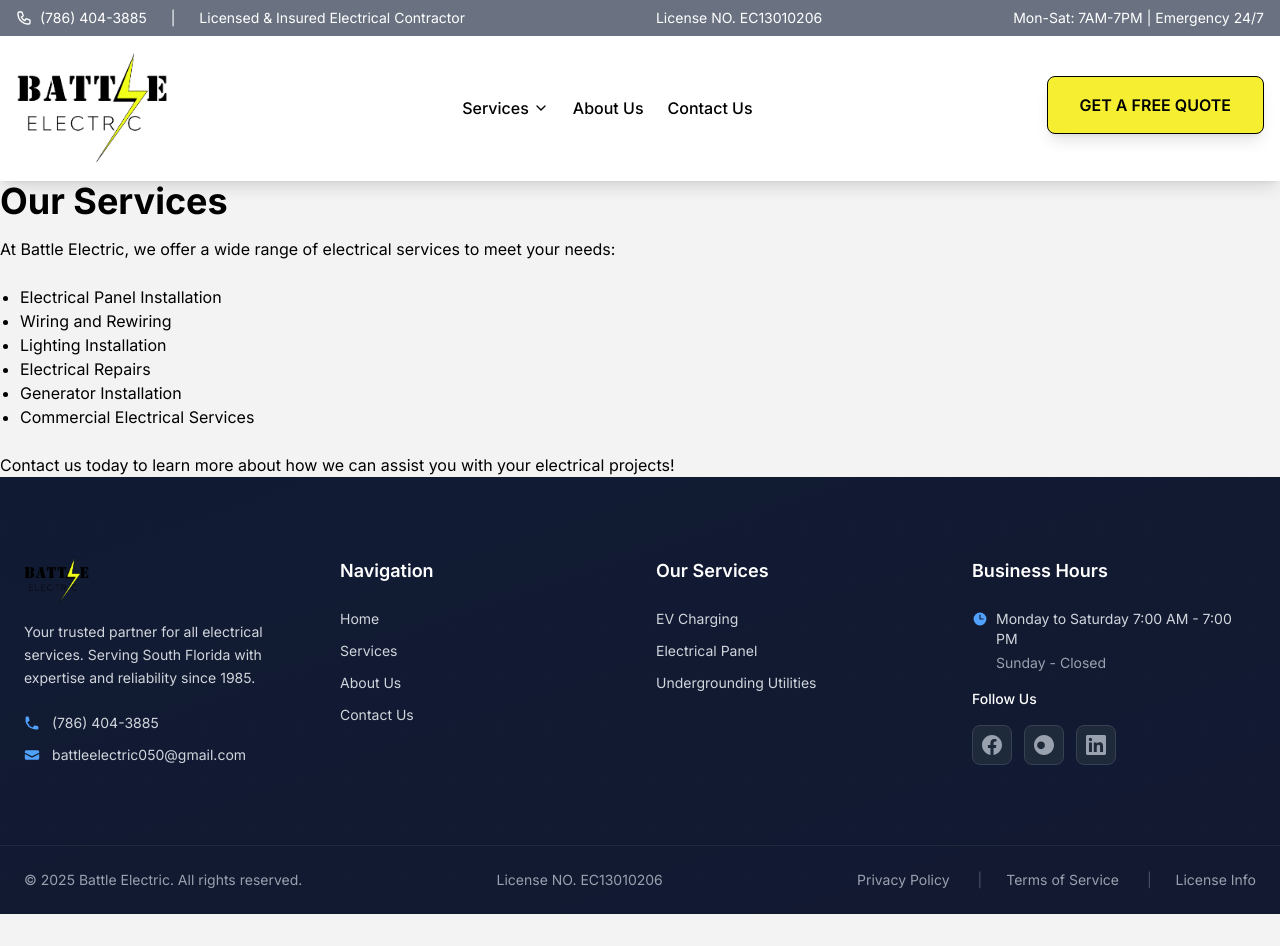
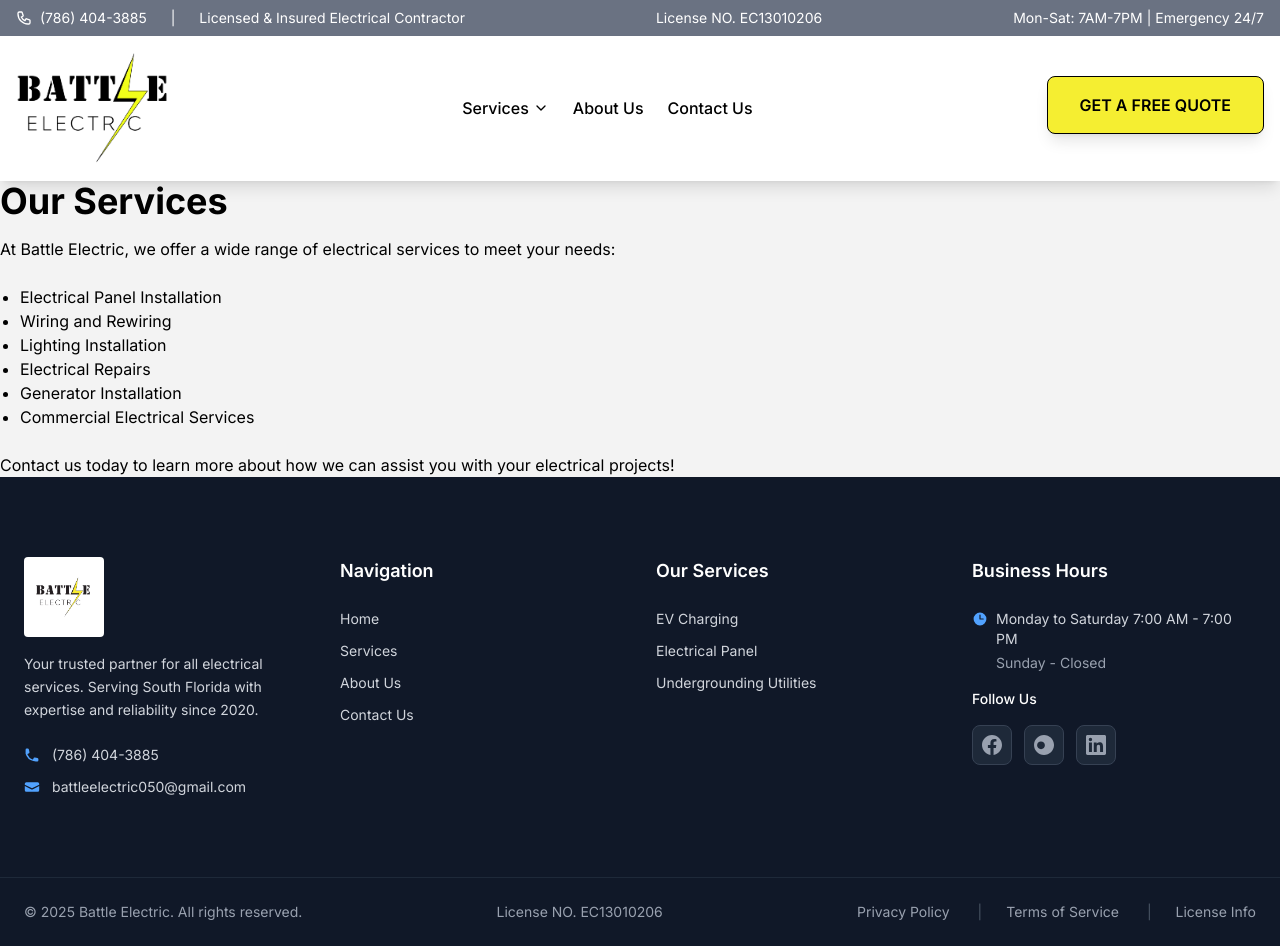
Before and after one commit to ItzRoBeerT/battle-electric, an Astro site: page /services in a window 1280 px wide. Before the commit the page ends 914 px from the top, so only its background shows below. Built offline with nearby package versions, Linux system fonts and the light colour scheme; Astro itself is replaced by a stand-in of ours.

Commit message:
Footer updated

```diff
--- a/src/components/Footer.astro
+++ b/src/components/Footer.astro
@@ -1,12 +1,13 @@
 ---
-// src/components/sections/Footer.astro
+import { Image } from 'astro:assets';
+import battleLogo from '../../public/battle-bg.webp';
+
 export interface Props {
 	class?: string;
 }
 
 const { class: className = '' } = Astro.props;
 
-// Datos estructurados del footer
 const contactInfo = {
 	phone: '(786) 404-3885',
 	email: 'battleelectric050@gmail.com',
@@ -39,7 +40,7 @@
 const socialMedia = [
 	{
 		name: 'Facebook',
-		href: 'https://facebook.com/battleelectric',
+		href: 'https://www.facebook.com/people/Battle-Electric-LLC/100076241703095/?_rdr',
 		icon: 'facebook',
 	},
 	{
@@ -49,7 +50,7 @@
 	},
 	{
 		name: 'LinkedIn',
-		href: 'https://linkedin.com/company/battle-electric',
+		href: 'https://www.linkedin.com/in/battle-electric-llc-undefined-53a081243/',
 		icon: 'linkedin',
 	},
 ];
@@ -62,36 +63,23 @@
 	role="contentinfo"
 	aria-label="Site footer"
 >
-	<!-- Background Pattern -->
-	<div class="absolute inset-0 opacity-5">
-		<div class="absolute inset-0 bg-gradient-to-br from-blue-600 to-indigo-700"></div>
-		<div
-			class="absolute inset-0"
-			style="background-image: radial-gradient(circle at 1px 1px, rgba(255,255,255,0.15) 1px, transparent 0); background-size: 50px 50px;"
-		>
-		</div>
-	</div>
-
 	<div class="relative z-10">
-		<!-- Main Footer Content -->
 		<div class="container mx-auto px-6 py-16 lg:py-20">
 			<div class="grid grid-cols-1 md:grid-cols-2 lg:grid-cols-4 gap-12 lg:gap-8">
-				<!-- Company Info Section -->
 				<div class="company-info lg:col-span-1 space-y-6">
 					<div class="brand-section">
-						<img
-							src="/logo_final.png"
+						<Image
+							src={battleLogo}
 							alt="Battle Electric logo"
-							class="h-12 w-auto mb-4 transition-transform duration-300 hover:scale-105"
+							class="h-20 w-auto mb-4 rounded"
 							loading="lazy"
 						/>
 						<p class="text-gray-300 text-sm leading-relaxed max-w-xs">
 							Your trusted partner for all electrical services. Serving South Florida with expertise and
-							reliability since 1985.
+							reliability since 2020.
 						</p>
 					</div>
 
-					<!-- Contact Quick Info -->
 					<div class="contact-quick space-y-3">
 						<div class="flex items-center gap-3 text-sm">
 							<svg
@@ -139,7 +127,6 @@
 					</div>
 				</div>
 
-				<!-- Navigation Section -->
 				<div class="navigation-section">
 					<h3 class="text-lg font-semibold mb-6 text-white">Navigation</h3>
 					<nav aria-label="Footer navigation">
@@ -160,7 +147,6 @@
 					</nav>
 				</div>
 
-				<!-- Services Section -->
 				<div class="services-section">
 					<h3 class="text-lg font-semibold mb-6 text-white">Our Services</h3>
 					<nav aria-label="Services navigation">
@@ -181,7 +167,6 @@
 					</nav>
 				</div>
 
-				<!-- Contact & Hours Section -->
 				<div class="contact-section">
 					<h3 class="text-lg font-semibold mb-6 text-white">Business Hours</h3>
 					<div class="space-y-4">
@@ -205,7 +190,6 @@
 							</div>
 						</div>
 
-						<!-- Social Media -->
 						<div class="social-section">
 							<h4 class="text-sm font-medium mb-4 text-white">Follow Us</h4>
 							<div class="flex gap-3">
@@ -258,7 +242,6 @@
 			</div>
 		</div>
 
-		<!-- Bottom Bar -->
 		<div class="border-t border-gray-800">
 			<div class="container mx-auto px-6 py-6">
 				<div class="flex flex-col md:flex-row justify-between items-center gap-4">
@@ -269,7 +252,6 @@
 						{contactInfo.license}
 					</span>
 
-					<!-- Legal Links -->
 					<nav aria-label="Legal information">
 						<ul class="flex flex-wrap gap-6 text-sm">
 							{
@@ -297,11 +279,9 @@
 
 <style>
 	.footer-wrapper {
-		/* Asegurar que el footer siempre esté al fondo */
 		margin-top: auto;
 	}
 
-	/* Animaciones sutiles */
 	.social-link {
 		transition: all 0.3s cubic-bezier(0.4, 0, 0.2, 1);
 	}
@@ -311,7 +291,6 @@
 		box-shadow: 0 8px 25px rgba(59, 130, 246, 0.25);
 	}
 
-	/* Efectos hover para links */
 	.navigation-section a,
 	.services-section a {
 		position: relative;
@@ -334,7 +313,6 @@
 		width: 100%;
 	}
 
-	/* Responsive improvements */
 	@media (max-width: 768px) {
 		.container {
 			padding-left: 1rem;
@@ -352,7 +330,6 @@
 		}
 	}
 
-	/* Focus states para accesibilidad */
 	.social-link:focus,
 	.navigation-section a:focus,
 	.services-section a:focus,
@@ -362,7 +339,6 @@
 		border-radius: 4px;
 	}
 
-	/* Preload hint para mejor performance */
 	.company-info img {
 		content-visibility: auto;
 	}
```
